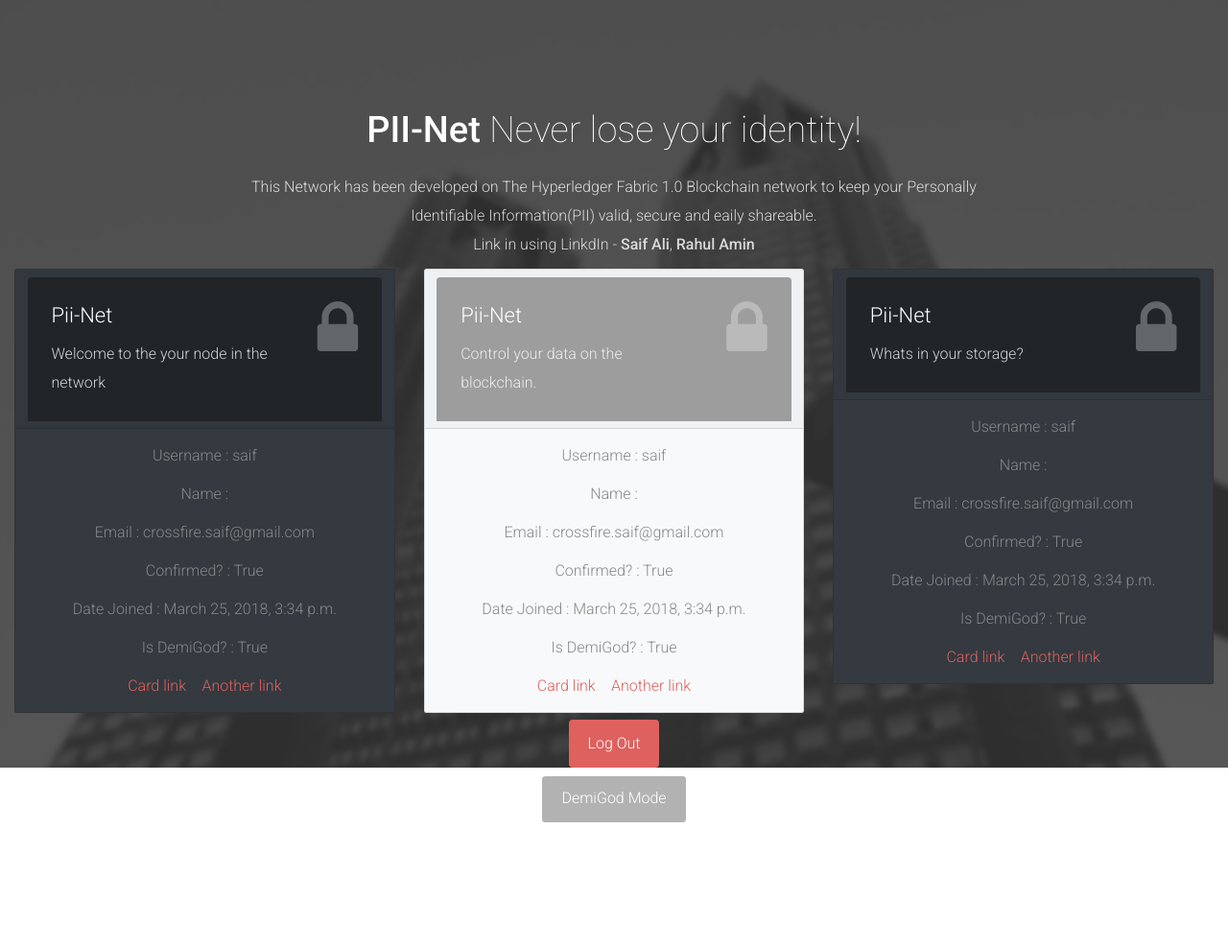
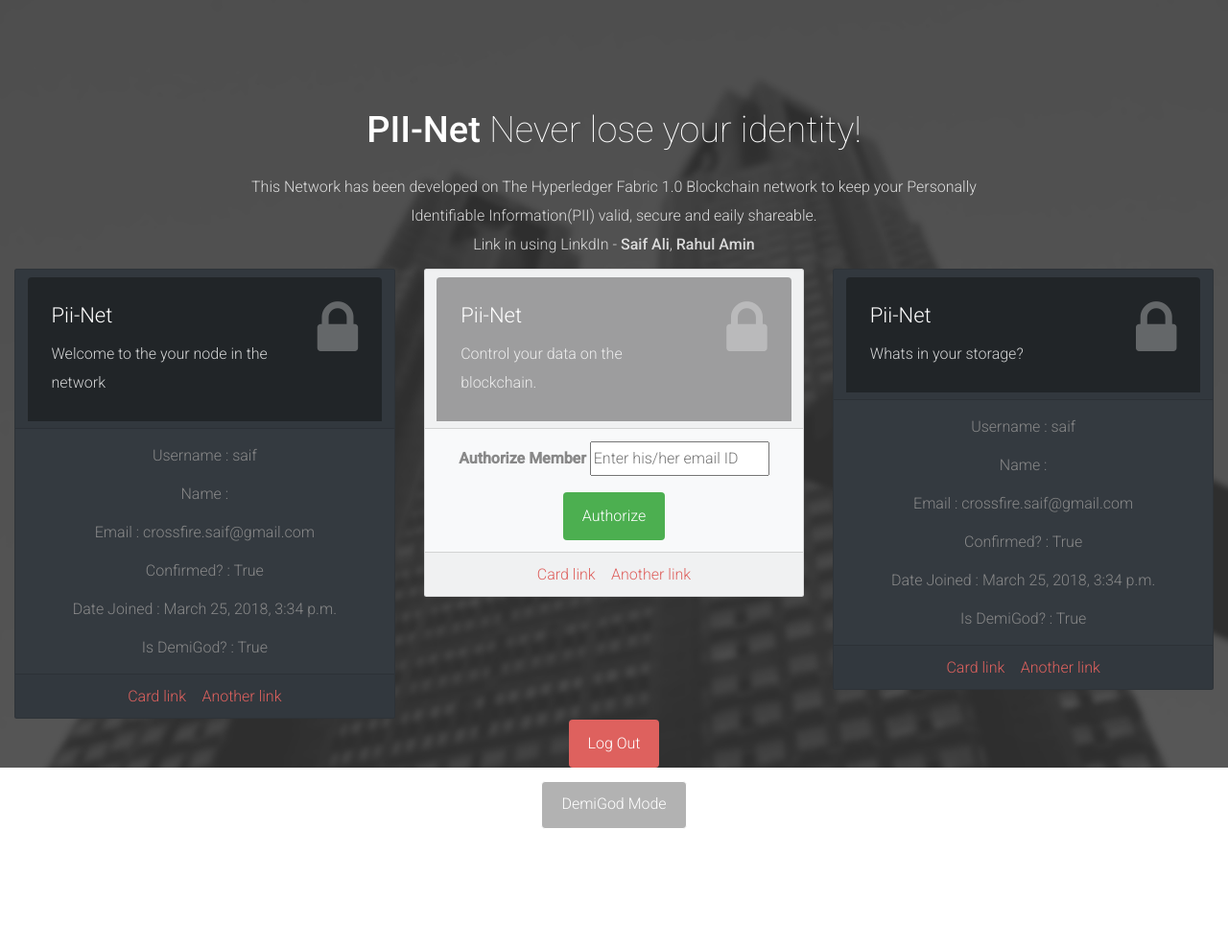
Before and after one commit to saaifali/pii-system-django, a Django app: page /home/ in a window 1280 px wide. Shown: the top 988 px of the page at 96% size. Before the commit the page ends 857 px from the top, so only its background shows below. Run offline with Django 3.2, Linux system fonts and the light colour scheme; a user stored in the database is signed in; some libraries are stand-ins or nearby versions.

Commit message:
Added the form to Authorize a member

```diff
--- a/home/templates/home/snippets/assetdetails.html
+++ b/home/templates/home/snippets/assetdetails.html
@@ -18,7 +18,7 @@
         <p class="card-text">Confirmed?     : {{user.is_active}}</p>
         <p class="card-text">Date Joined     : {{user.date_joined}}</p>
         <p class="card-text">Is DemiGod?     : {{user.is_superuser}}</p>
-        <a href="#" class="card-link">Card link</a>
-        <a href="#" class="card-link">Another link</a>
     </div>
+    <div class="card-footer"><a href="#" class="card-link">Card link</a>
+        <a href="#" class="card-link">Another link</a></div>
 </div>
--- a/home/templates/home/snippets/dump.html
+++ b/home/templates/home/snippets/dump.html
@@ -18,7 +18,7 @@
         <p class="card-text">Confirmed?     : {{user.is_active}}</p>
         <p class="card-text">Date Joined     : {{user.date_joined}}</p>
         <p class="card-text">Is DemiGod?     : {{user.is_superuser}}</p>
-        <a href="#" class="card-link">Card link</a>
-        <a href="#" class="card-link">Another link</a>
     </div>
+    <div class="card-footer"><a href="#" class="card-link">Card link</a>
+        <a href="#" class="card-link">Another link</a></div>
 </div>
--- a/home/templates/home/snippets/transactions.html
+++ b/home/templates/home/snippets/transactions.html
@@ -12,13 +12,19 @@
         </div>
     </div>
     <div class="card-body">
-        <p class="card-text">Username     : {{user.username}}</p>
-        <p class="card-text">Name     : {{user.first_name}} {{user.last_name}}</p>
-        <p class="card-text">Email     : {{user.email}}</p>
-        <p class="card-text">Confirmed?     : {{user.is_active}}</p>
-        <p class="card-text">Date Joined     : {{user.date_joined}}</p>
-        <p class="card-text">Is DemiGod?     : {{user.is_superuser}}</p>
-        <a href="#" class="card-link">Card link</a>
-        <a href="#" class="card-link">Another link</a>
+        <form role="form" action="" method="post" class="login-form">
+            {% csrf_token %}
+
+
+            <div class="form-group">
+                <label>Authorize Member</label>
+              <input type="email" placeholder="Enter his/her email ID">
+            </div>
+
+            <button type="submit" class="btn" style="background-color: #4CAF50;">Authorize</button>
+        </form>
+
     </div>
+    <div class="card-footer"><a href="#" class="card-link">Card link</a>
+        <a href="#" class="card-link">Another link</a></div>
 </div>
```
Also changed, not shown: db.sqlite3.
